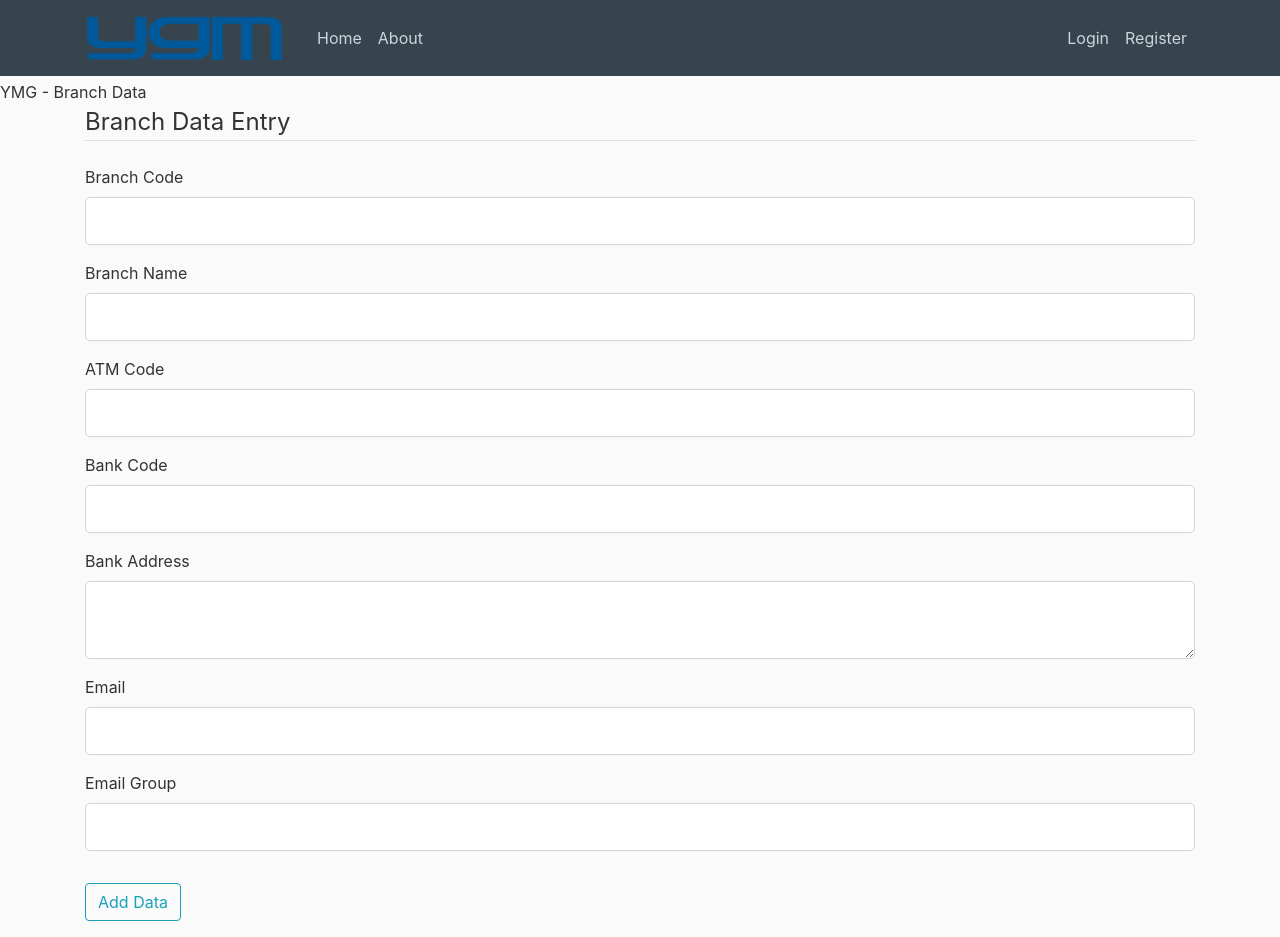
After one commit to nishant-droid/FInal_Site, a Flask app: page /masterBranch in a window 1280 px wide. The commit adds this page. Run offline with Flask 2, Linux system fonts and the light colour scheme; some libraries are stand-ins or nearby versions.

Commit message:
check for the add data process to master branch table.

```diff
--- a/app/forms.py
+++ b/app/forms.py
@@ -1,5 +1,5 @@
 from flask_wtf import FlaskForm
-from wtforms import StringField, PasswordField, BooleanField, SubmitField
+from wtforms import StringField, PasswordField, BooleanField, SubmitField, IntegerField, TextAreaField
 from wtforms.validators import DataRequired, Length, Email, EqualTo, ValidationError
 from flask_wtf.file import FileField, FileRequired
 from werkzeug.utils import secure_filename
@@ -42,3 +42,13 @@ class UploadForm(FlaskForm):
     hopper_time = TimeField('Enter time of hopper file: ', validators=[DataRequired()], format= '%H:%M')
     hopper_file = FileField(validators=[FileRequired()])
     submit = SubmitField('Upload file')
+
+class MasterBranchForm(FlaskForm):
+    branch_code = StringField('Branch Code', validators=[Length(max=20), DataRequired()])
+    branch_name = StringField('Branch Name', validators=[Length(max=50), DataRequired()])
+    atm_code = StringField('ATM Code', validators=[DataRequired(), Length(max=20)])
+    bank_code = StringField('Bank Code', validators=[DataRequired(), Length(max=20)])
+    bank_add = TextAreaField('Bank Address', validators=[DataRequired()])
+    email = StringField('Email', validators=[DataRequired(), Email()])
+    email_group = IntegerField('Email Group', validators=[DataRequired(), Length(max=2)])
+    submit = SubmitField('Add Data')
--- a/app/queries.py
+++ b/app/queries.py
@@ -7,3 +7,7 @@ class Queries():
     def push_file(self):
         query = "load data local infile '/home/nishant/Documents/try/shared_code/app/static/uploads/Hopper.csv' into table Hopper_File_History fields terminated by ',' lines terminated by '\n'"
         return query
+
+    def add_data(self, branchcode, branchname, atmcode, bankcode, bankadd, email, emailgroup):
+        query = f"insert into YGMDB.Master_Branch(Branch_Code, Branch_Name, ATM_Code, Bank_Code, Bank_Address, Email, Email_Group) values('{branchcode}','{branchname}','{atmcode}','{bankcode}','{bankadd}','{email}','{emailgroup}')"
+        return query
--- a/app/routes.py
+++ b/app/routes.py
@@ -1,12 +1,11 @@
 from flask import render_template, url_for, flash, redirect, request
 from app import app, db, bcrypt
 from app.models import User, Post
-from app.forms import RegistrationForm, LoginForm, UploadForm
+from app.forms import RegistrationForm, LoginForm, UploadForm, MasterBranchForm
 from flask_login import login_user, current_user, logout_user, login_required
 from app.interface import Interface
 from app.queries import Queries
 from pathlib import Path
-from app.balance_check import *
 
 posts = [
 
@@ -123,3 +122,26 @@ def monthlyPlanner():
     column_list = ["Station ID","Total Cash","Hopper File Date","Hopper File Time"]
 
     return render_template('monthlyPlanner.html', title='Monthly Visit Planner', columns= column_list, items=temp)
+
+@app.route("/masterBranch", methods=["GET","POST"])
+def branchmaster():
+    form = MasterBranchForm()
+
+    if form.validate_on_submit():
+        if interface.get_connection():
+            branchcode = request.form['branch_code']
+            branchname = request.form['branch_name']
+            atmcode = request.form['atm_code']
+            bankcode = request.form['bank_code']
+            bankadd = request.form['bank_add']
+            email = request.form['email']
+            emailgroup = request.form['email_group']
+            dbcur = interface.create_cursor()
+            dbcur.execute(query.add_data(branchcode,branchname,atmcode,bankcode,bankadd,email,emailgroup))
+            flash('Data added!', 'success')
+
+        else:
+            print('else condition started')
+            flash('Invalid data. Please fill all the required data', 'danger')
+
+    return render_template('masterBranch.html', title='Branch Data',form = form )
--- a/app/templates/account.html
+++ b/app/templates/account.html
@@ -9,7 +9,7 @@
             <ul class="list-group">
 
                 <li class="list-group-item"><a class="nav-item nav-link" href="{{ url_for('hopper') }}">Upload a hoper file</a></li>
-                <li class="list-group-item">Second item</li>
+                <li class="list-group-item"><a class="nav-item nav-link" href="{{ url_for('branchmaster') }}">Add Data to Branch master table</a></li>
                 <li class="list-group-item">Third item</li>
               </ul>
 
--- /dev/null
+++ b/app/templates/masterBranch.html
@@ -0,0 +1,120 @@
+{% extends "layout.html" %}
+
+{% block content %}
+<div class="Content-section">
+    <form method="POST" action="" class="form-horizontal">
+        {{ form.hidden_tag() }}
+        <fieldset class="form-group">
+            <legend class="border-bottom mb-4">Branch Data Entry</legend>
+
+            <div class="form-group">
+                {{ form.branch_code.label(class="form-control-label") }}
+
+                {% if form.branch_code.errors %}
+                    {{ form.branch_code(class="form-control form-control-lg is-invalid") }}
+                    <div class="invalid-feedback">
+                        {% for error in form.branch_code.errors %}
+                        <span>{{ error }}</span>
+                        {% endfor %}
+                    </div>
+                {% else %}
+                    {{ form.branch_code(class="form-control form-control-lg") }}
+                {% endif %}
+
+            </div>
+            <div class="form-group">
+                {{ form.branch_name.label(class="form-control-label") }}
+
+                {% if form.branch_name.errors %}
+                    {{ form.branch_name(class="form-control form-control-lg is-invalid") }}
+                    <div class="invalid-feedback">
+                        {% for error in form.branch_name.errors %}
+                        <span>{{ error }}</span>
+                        {% endfor %}
+                    </div>
+                {% else %}
+                    {{ form.branch_name(class="form-control form-control-lg") }}
+                {% endif %}
+
+            </div>
+            <div class="form-group">
+                {{ form.atm_code.label(class="form-control-label") }}
+
+                {% if form.atm_code.errors %}
+                    {{ form.atm_code(class="form-control form-control-lg is-invalid") }}
+                    <div class="invalid-feedback">
+                        {% for error in form.atm_code.errors %}
+                        <span>{{ error }}</span>
+                        {% endfor %}
+                    </div>
+                {% else %}
+                    {{ form.atm_code(class="form-control form-control-lg") }}
+                {% endif %}
+
+            </div>
+            <div class="form-group">
+                {{ form.bank_code.label(class="form-control-label") }}
+
+                {% if form.bank_code.errors %}
+                    {{ form.bank_code(class="form-control form-control-lg is-invalid") }}
+                    <div class="invalid-feedback">
+                        {% for error in form.bank_code.errors %}
+                        <span>{{ error }}</span>
+                        {% endfor %}
+                    </div>
+                {% else %}
+                    {{ form.bank_code(class="form-control form-control-lg") }}
+                {% endif %}
+
+            </div>
+            <div class="form-group">
+                {{ form.bank_add.label(class="form-control-label") }}
+
+                {% if form.bank_add.errors %}
+                    {{ form.bank_add(class="form-control form-control-lg is-invalid") }}
+                    <div class="invalid-feedback">
+                        {% for error in form.bank_add.errors %}
+                        <span>{{ error }}</span>
+                        {% endfor %}
+                    </div>
+                {% else %}
+                        {{ form.bank_add(class="form-control form-control-lg") }}
+                {% endif %}
+
+            </div>
+            <div class="form-group">
+                {{ form.email.label(class="form-control-label") }}
+
+                {% if form.email.errors %}
+                    {{ form.email(class="form-control form-control-lg is-invalid") }}
+                    <div class="invalid-feedback">
+                        {% for error in form.email.errors %}
+                        <span>{{ error }}</span>
+                        {% endfor %}
+                    </div>
+                {% else %}
+                    {{ form.email(class="form-control form-control-lg") }}
+                {% endif %}
+
+            </div>
+            <div class="form-group">
+                {{ form.email_group.label(class="form-control-label") }}
+
+                {% if form.email_group.errors %}
+                    {{ form.email_group(class="form-control form-control-lg is-invalid") }}
+                    <div class="invalid-feedback">
+                        {% for error in form.email_group.errors %}
+                        <span>{{ error }}</span>
+                        {% endfor %}
+                    </div>
+                {% else %}
+                    {{ form.email_group(class="form-control form-control-lg") }}
+                {% endif %}
+
+            </div>
+        </fieldset>
+            <div class="form-group">
+                {{form.submit(class="btn btn-outline-info")}}
+            </div>
+
+{% endblock content %}
```
Also changed, not shown: app/creation.py (+4 -4 lines).
